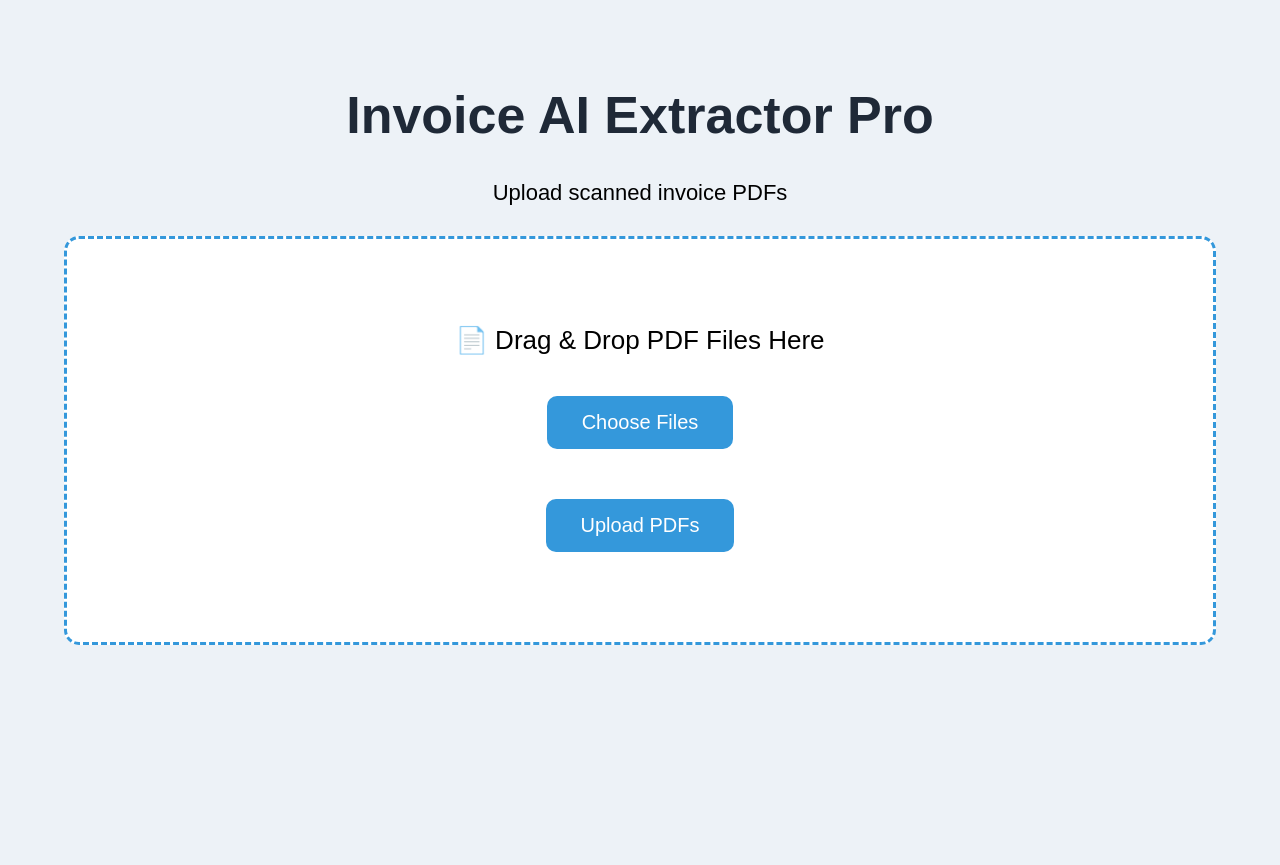
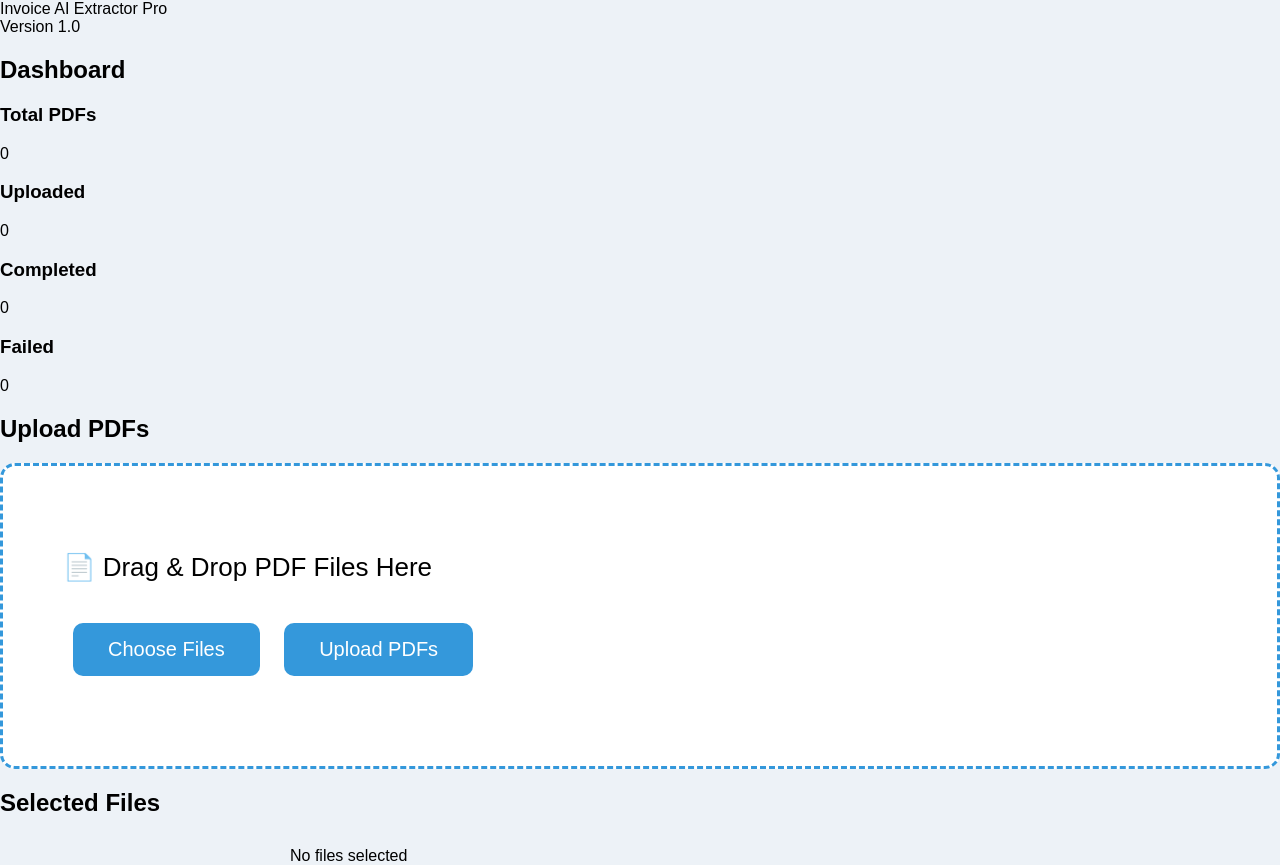
Before and after one commit to SumitSharmaSankhyan/Invoice-AI-Extractor, a Flask app: page / in a window 1280 px wide. Before the commit the page ends 645 px from the top, so only its background shows below. Run offline with Flask 3, Linux system fonts and the light colour scheme.

Commit message:
Enhance index.html with header and dashboard layout
Added header and dashboard sections to index.html with file upload functionality.

```diff
--- a/templates/index.html
+++ b/templates/index.html
@@ -16,13 +16,69 @@ href="{{ url_for('static', filename='css/style.css') }}">
 
 <body>
 
-<div class="container">
+<header>
 
-<h1>Invoice AI Extractor Pro</h1>
+<div class="logo">
 
-<p class="subtitle">
-Upload scanned invoice PDFs
-</p>
+Invoice AI Extractor Pro
+
+</div>
+
+<div class="version">
+
+Version 1.0
+
+</div>
+
+</header>
+
+<div class="main-container">
+
+<!-- LEFT PANEL -->
+
+<div class="left-panel">
+
+<h2>Dashboard</h2>
+
+<div class="card">
+
+<h3>Total PDFs</h3>
+
+<p id="totalFiles">0</p>
+
+</div>
+
+<div class="card">
+
+<h3>Uploaded</h3>
+
+<p id="uploadedFiles">0</p>
+
+</div>
+
+<div class="card">
+
+<h3>Completed</h3>
+
+<p id="completedFiles">0</p>
+
+</div>
+
+<div class="card">
+
+<h3>Failed</h3>
+
+<p id="failedFiles">0</p>
+
+</div>
+
+</div>
+
+<!-- RIGHT PANEL -->
+
+<div class="right-panel">
+
+<h2>Upload PDFs</h2>
 
 <div class="upload-box" id="dropZone">
 
@@ -45,8 +101,6 @@ Choose Files
 
 </button>
 
-<div id="fileList"></div>
-
 <button id="uploadBtn">
 
 Upload PDFs
@@ -54,6 +108,16 @@ Upload PDFs
 </button>
 
 <div id="status"></div>
+
+</div>
+
+<h2>Selected Files</h2>
+
+<div id="fileList">
+
+No files selected
+
+</div>
 
 </div>
 
```
